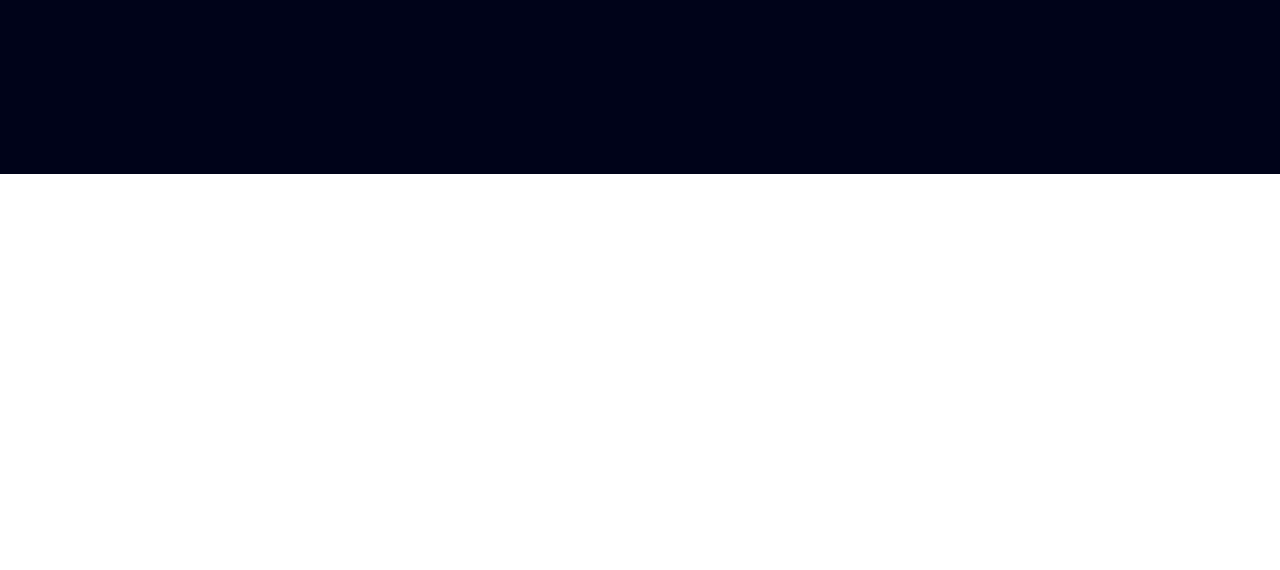
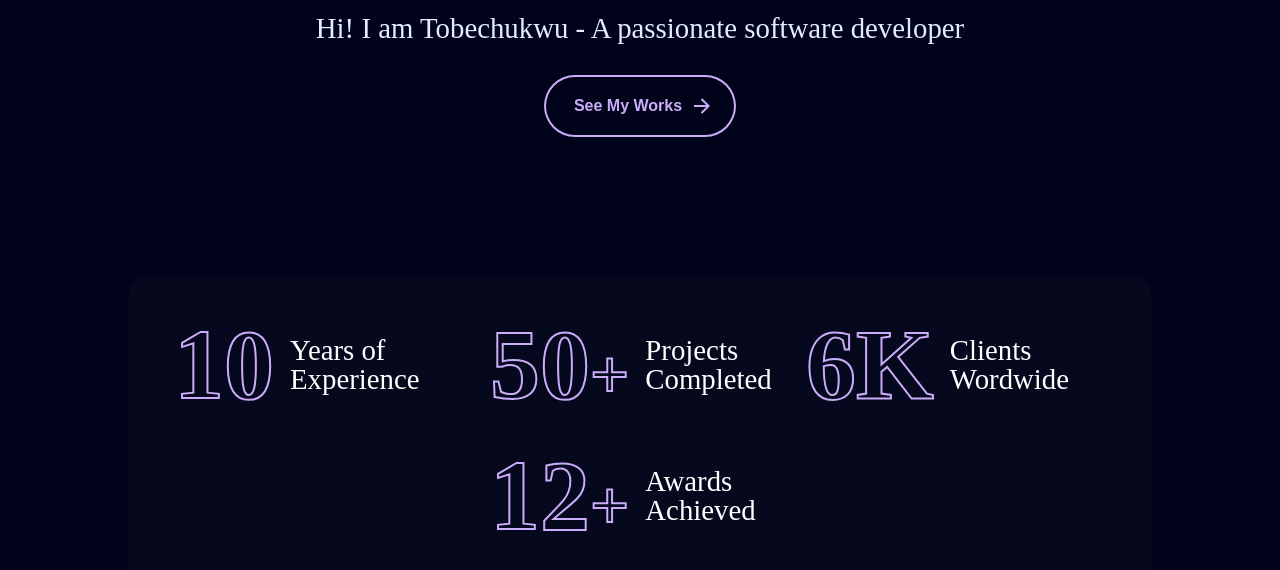
Before and after one commit to Xaniell/Portfolio, a plain HTML site: page index.html in a window 1280 px wide. Shown: the part 626-1196 px from the top of the page. Before the commit the page ends 800 px from the top, so only its background shows below. Drawn offline with nearby package versions, Linux system fonts and the light colour scheme.

Commit message:
portfolio

```diff
--- a/index.html
+++ b/index.html
@@ -45,7 +45,7 @@
 
     <!-- **********HERO SECTION********** -->
     <div class="heroSection">
-      <img src="assets/burger.png" alt="My picture" />
+      <img src="assets/my picture.jpg" alt="My picture" />
       <div class="heroContent">
         <h3>
           Building digital products, brands, <span>and experiences.</span>
@@ -78,5 +78,26 @@
         </a>
       </div>
     </div>
+
+
+    <section class="basicInfo">
+      <div class="infoDetails">
+        <h2>10</h2>
+        <p>Years of Experience</p>
+      </div>
+      <div class="infoDetails">
+        <h2>50<span class="infoDetailsSymbol">+</span></h2>
+        <p>Projects Completed</p>
+      </div>
+      <div class="infoDetails">
+        <h2>6<span>K</span></h2>
+        <p>Clients Wordwide</p>
+      </div>
+      <div class="infoDetails">
+        <h2>12<span class="infoDetailsSymbol">+</span></h2>
+        <p>Awards Achieved</p>
+      </div>
+
+    </section>
   </body>
 </html>
--- a/styles/style.css
+++ b/styles/style.css
@@ -7,6 +7,16 @@
 :root {
   --primary-color: #000319;
 }
+body {
+  background-color: var(--primary-color);
+  color: white;
+}
+header {
+  position: sticky;
+  top: 0;
+  left: 0;
+  right: 0;
+}
 .container {
   display: flex;
   justify-content: space-between;
@@ -14,7 +24,6 @@
   width: 100%;
   padding: 2rem 10rem;
   background-color: var(--primary-color);
-  position: fixed;
 }
 .leftSide {
   font-size: 2rem;
@@ -137,10 +146,12 @@
   justify-content: center;
   align-items: center;
   background: #000319;
+  padding: 2rem;
   height: 100vh;
 }
 .heroSection img {
-  width: 120px;
+  width: 200px;
+  height: 200px;
   border-style: solid;
   margin-top: 1rem;
   border-width: 8px 8px 8px 8px;
@@ -261,3 +272,50 @@
   height: 220px;
   opacity: 1;
 }
+
+.basicInfo {
+  display: flex;
+  flex-direction: row;
+  justify-content: center;
+  align-items: center;
+  text-align: center;
+  flex-wrap: wrap;
+  gap: 1rem;
+  padding: 32px;
+  background-color: #06091e;
+  width: 80%;
+  margin: auto;
+  border-radius: 24px;
+}
+
+.basicInfo .infoDetails {
+  display: flex;
+  /* flex-direction: column; */
+  justify-content: center;
+  align-items: center;
+  text-align: center;
+  gap: 1rem;
+  max-width: 300px;
+}
+
+.basicInfo .infoDetails .infoDetailsSymbol {
+  color: transparent;
+  -webkit-text-stroke: 2px #cbacf9;
+  font-weight: 600;
+  line-height: 1;
+  font-size: 69px;
+}
+.basicInfo .infoDetails p {
+  font-size: 1.8rem;
+  font-weight: 400;
+  line-height: 1;
+  margin: 0;
+  padding: 0;
+  text-align: left;
+}
+
+.basicInfo .infoDetails h2 {
+  font-size: 100px;
+  color: transparent;
+  -webkit-text-stroke: 2px #cbacf9;
+}
```
Also changed, not shown: assets/burger.png (deleted), assets/my picture.jpg (added).
